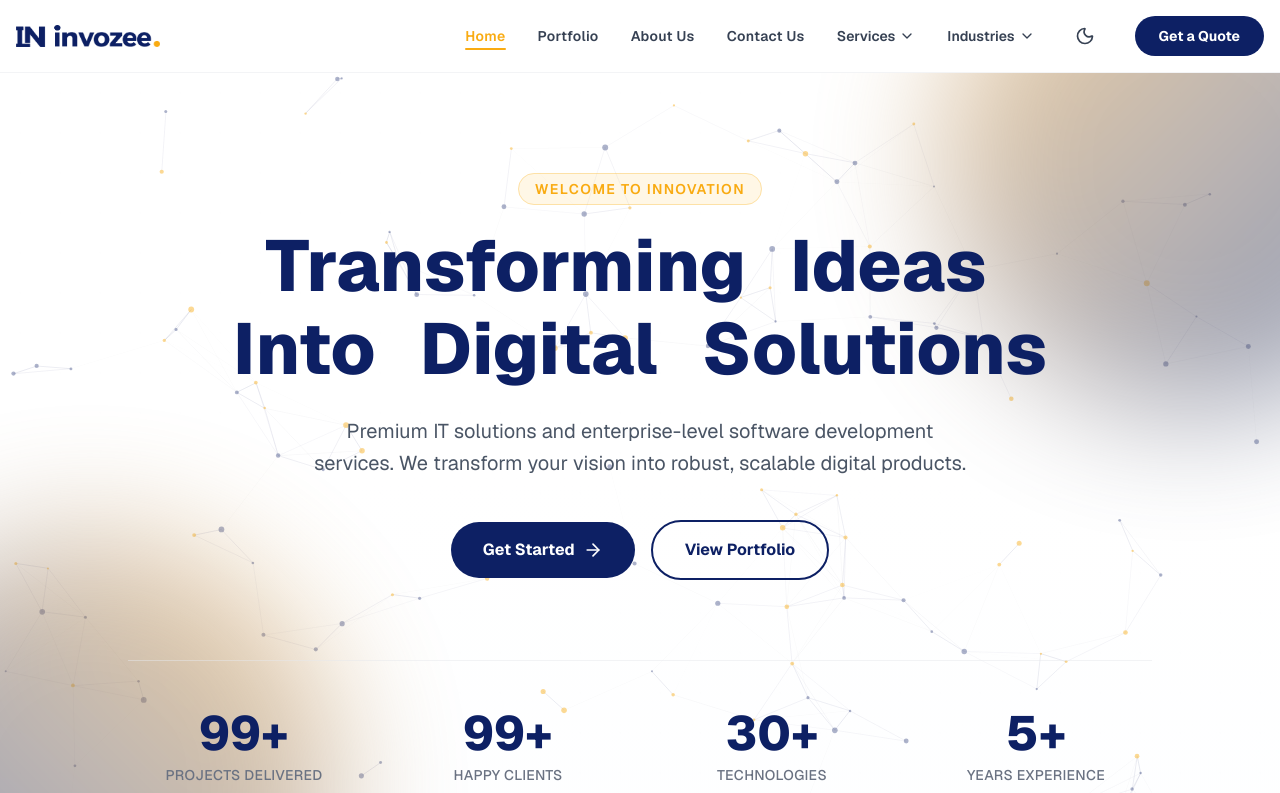
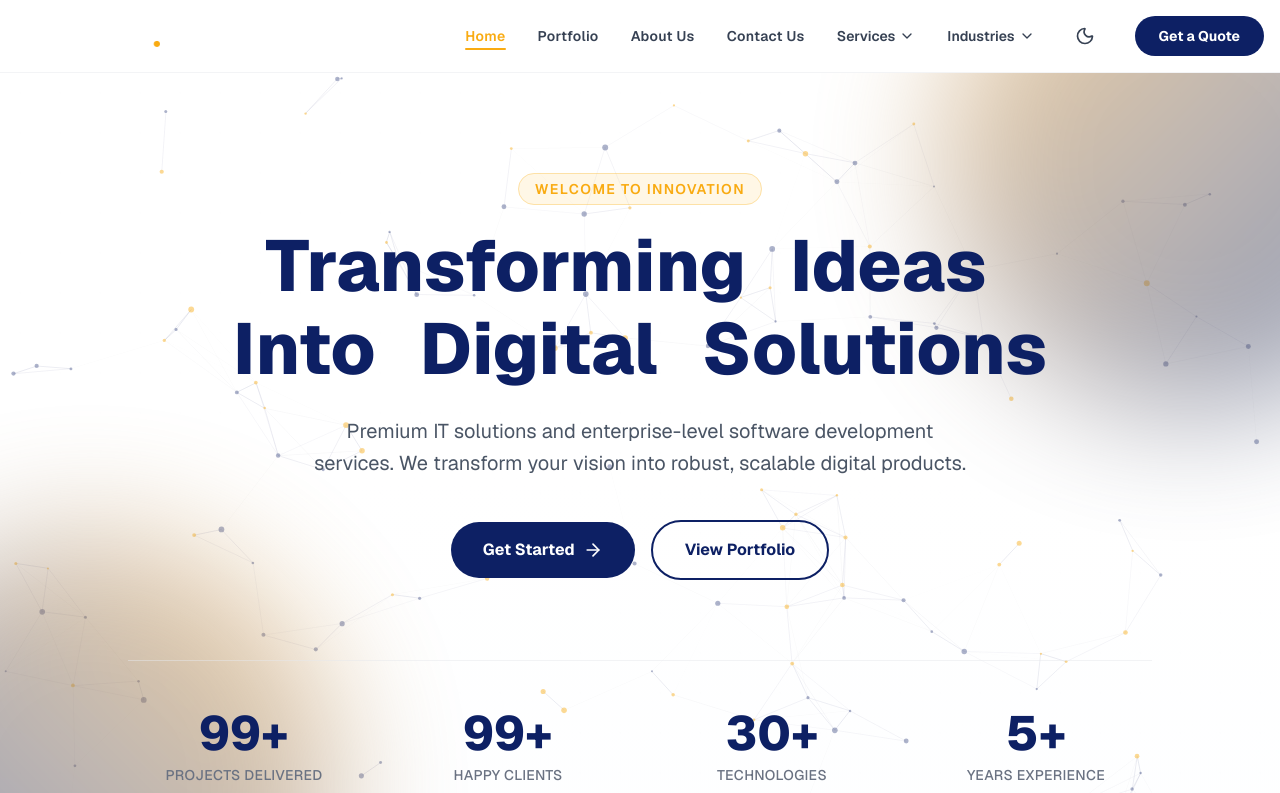
Before and after one commit to NabeelMughal/invozee-solutions, a Next.js app: page / in a window 1280 px wide. Shown: the top 793 px of the page. Built offline with nearby package versions, Linux system fonts and the light colour scheme.

Commit message:
Fix logo theme logic in Navbar component

```diff
--- a/components/navbar.tsx
+++ b/components/navbar.tsx
@@ -155,7 +155,7 @@ export function Navbar() {
               {mounted && (
                 <img
                   className="w-32 md:w-36"
-                  src={theme === "dark" ? "/invozee_Light.png" : "/invozee_Dark.png"}
+                  src={theme === "light" ? "/invozee_Dark.png" : "/invozee_Light.png"}
                   alt="Logo"
                 />
               )}
```
